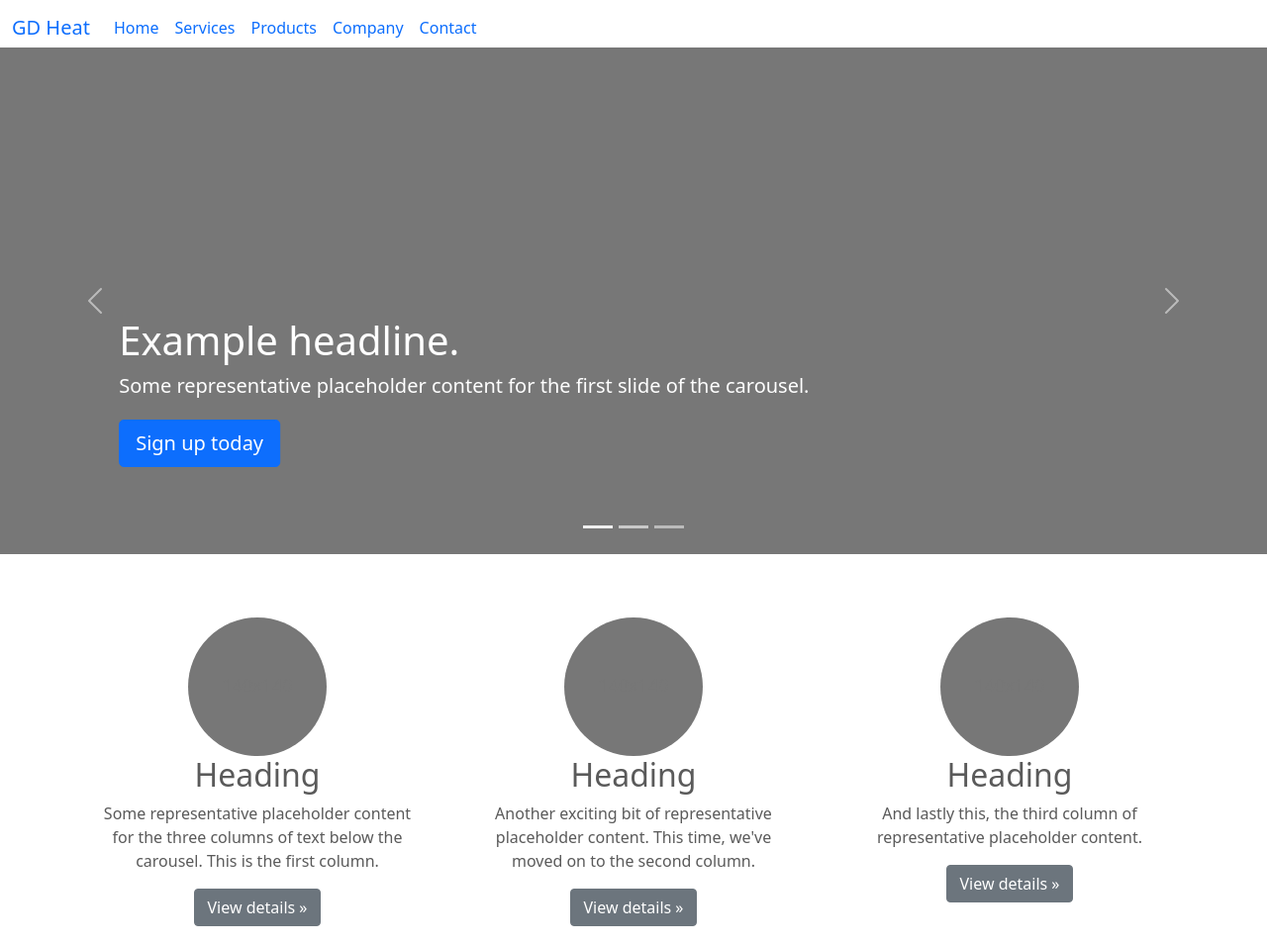
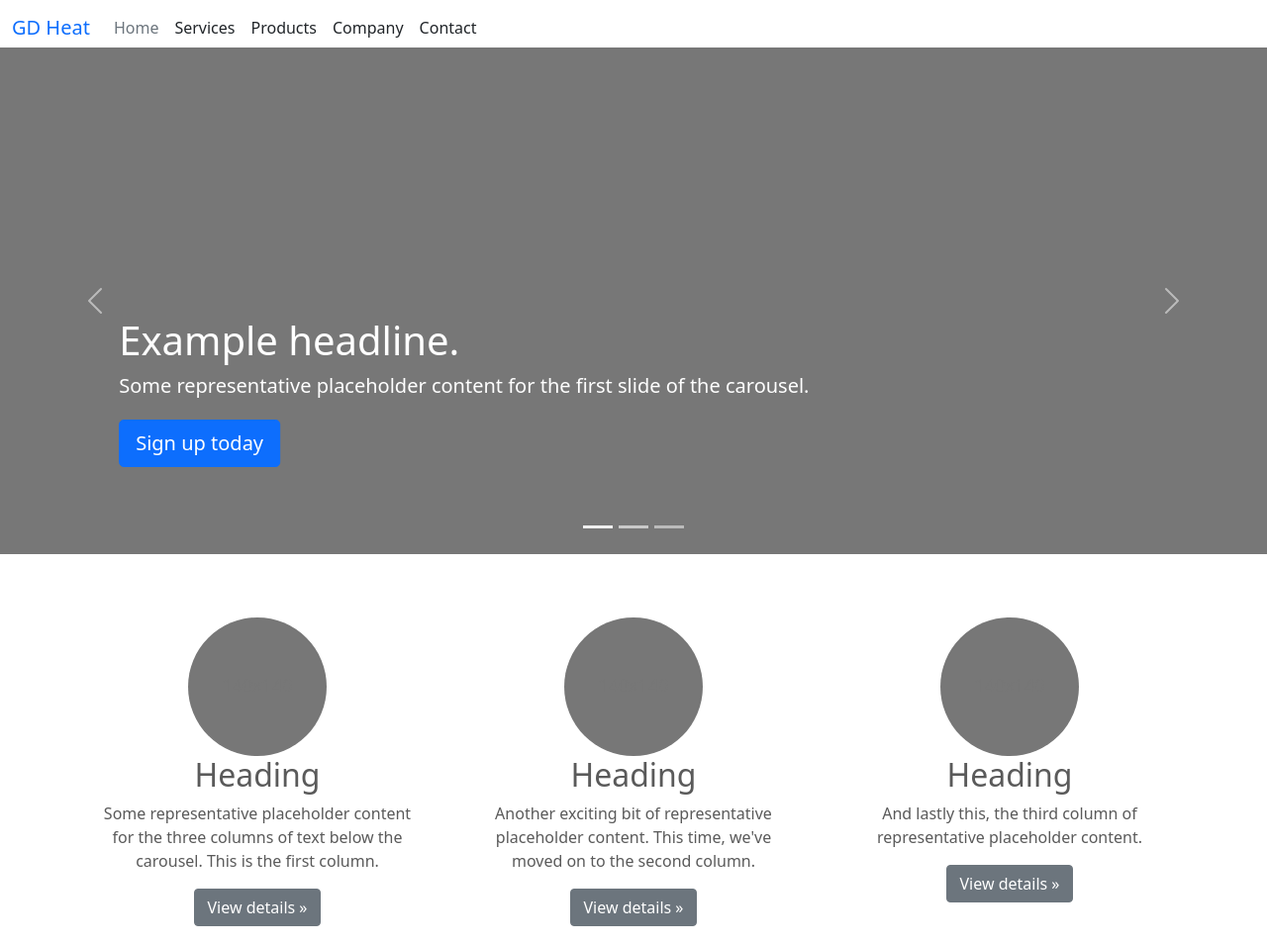
Before and after one commit to coalex81/gdh, a plain HTML site: page index.html in a window 1280 px wide. Shown: the top 955 px of the page at 99% size. Drawn offline with nearby package versions, Linux system fonts and the light colour scheme.

Commit message:
Layout test - 2nd try

```diff
--- a/index.html
+++ b/index.html
@@ -41,24 +41,26 @@
       <button class="navbar-toggler" type="button" data-bs-toggle="collapse" data-bs-target="#navbarCollapse" aria-controls="navbarCollapse" aria-expanded="false" aria-label="Toggle navigation">
         <span class="navbar-toggler-icon"></span>
       </button>
-      <div class="collapse navbar-collapse d-flex" id="navbarCollapse">
+      <div class="collapse navbar-collapse" id="navbarCollapse">
+        <div class="d-flex">
         <ul class="navbar-nav me-auto mb-2 mb-md-0">
           <li class="nav-item">
-            <a class="nav-link active" aria-current="page" href="#">Home</a>
+            <a class="nav-link link-secondary" aria-current="page" href="#">Home</a>
           </li>
           <li class="nav-item">
-            <a class="nav-link" href="#">Services</a>
+            <a class="nav-link link-dark" href="#">Services</a>
           </li>
           <li class="nav-item">
-            <a class="nav-link" href="#">Products</a>
+            <a class="nav-link link-dark" href="#">Products</a>
           </li>
           <li class="nav-item">
-            <a class="nav-link" href="#">Company</a>
+            <a class="nav-link link-dark" href="#">Company</a>
           </li>
           <li class="nav-item">
-            <a class="nav-link" href="#">Contact</a>
+            <a class="nav-link link-dark" href="#">Contact</a>
           </li>
         </ul>
+        </div>
       </div>
     </div>
   </nav>
```
